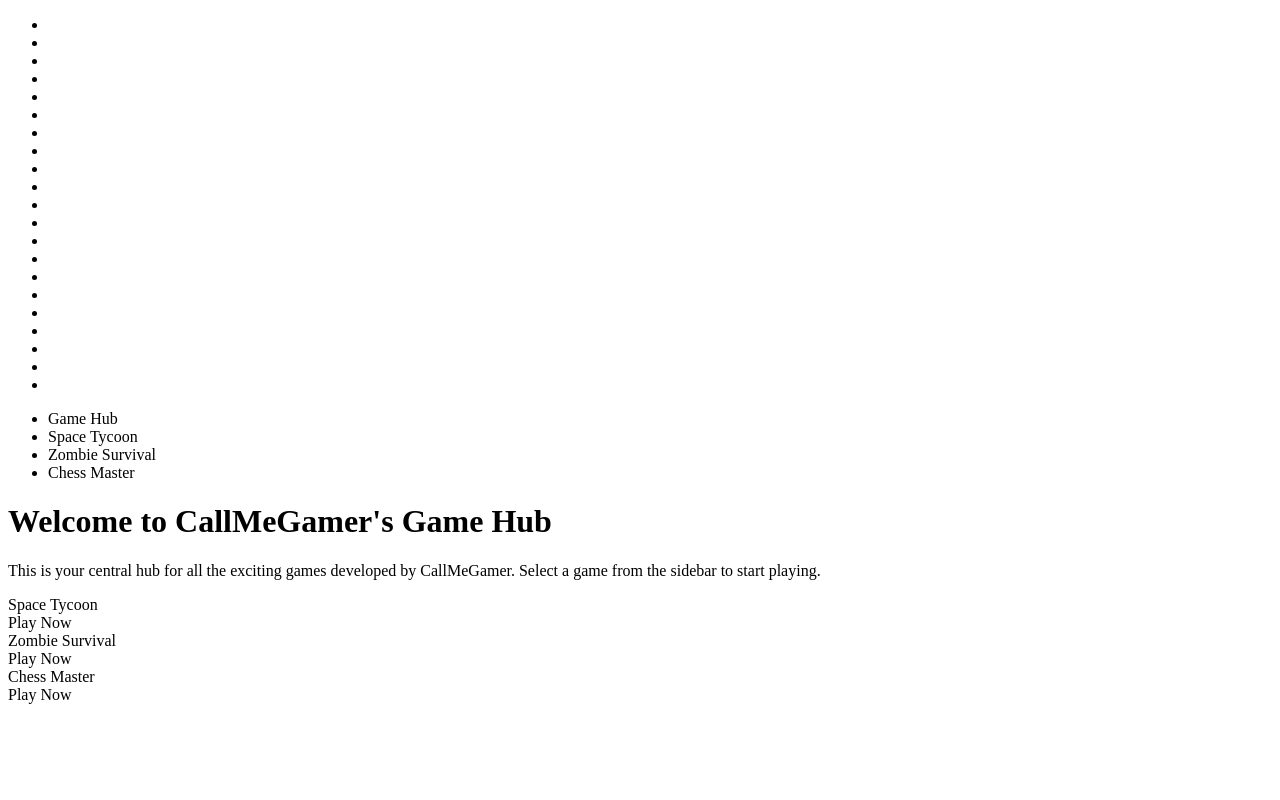
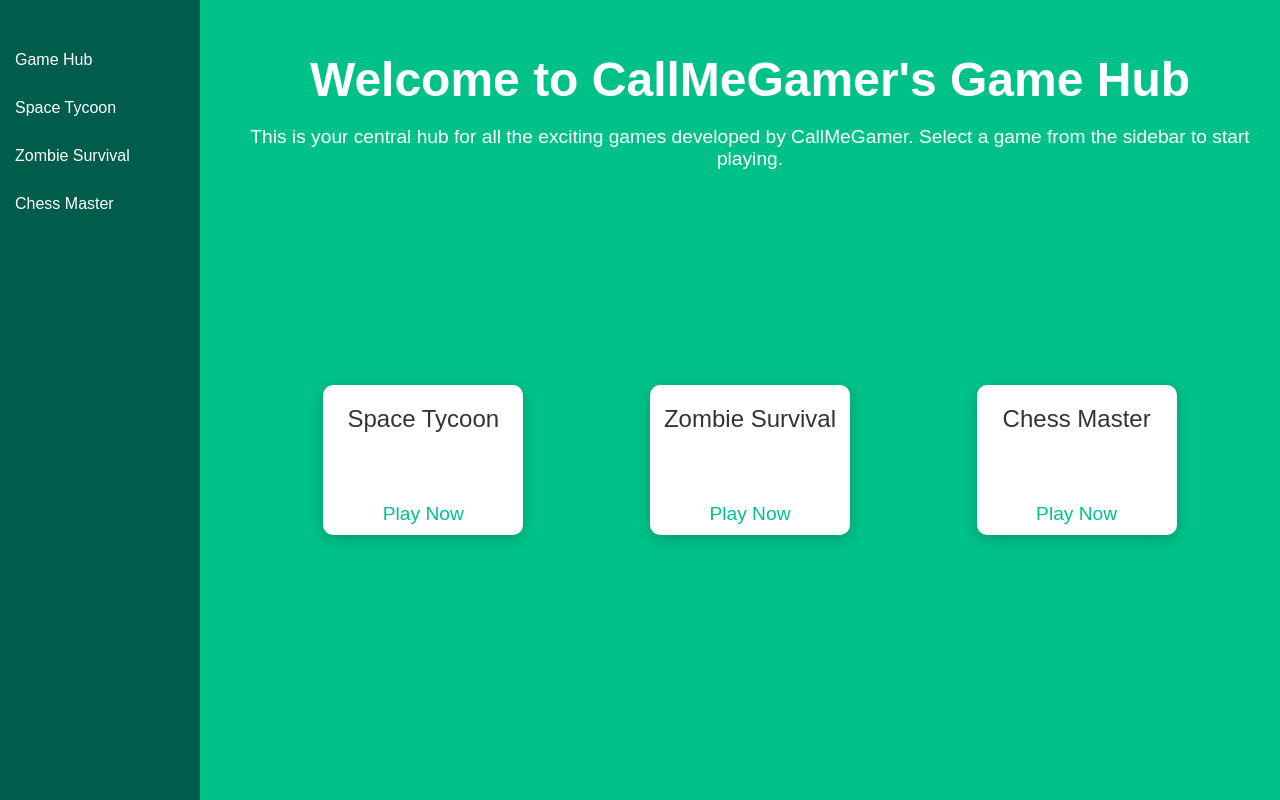
Before and after one commit to CallMeGamer/callmegamer.github.io, a plain HTML site: page index.html in a window 1280 px wide. Drawn offline with Linux system fonts and the light colour scheme.

Commit message:
Update styles.css

```diff
--- a/styles.css
+++ b/styles.css
@@ -1,67 +1,132 @@
-<!DOCTYPE html>
-<html lang="en">
-<head>
-    <meta charset="UTF-8">
-    <meta name="viewport" content="width=device-width, initial-scale=1.0">
-    <title>Game Hub</title>
-    <link rel="stylesheet" href="styles.css">
-</head>
-<body>
-    <ul class="background">
-        <li></li>
-        <li></li>
-        <li></li>
-        <li></li>
-        <li></li>
-        <li></li>
-        <li></li>
-        <li></li>
-        <li></li>
-        <li></li>
-        <li></li>
-        <li></li>
-        <li></li>
-        <li></li>
-        <li></li>
-        <li></li>
-        <li></li>
-        <li></li>
-        <li></li>
-        <li></li>
-        <li></li>
-    </ul>
+/* General Styling */
+body {
+    margin: 0;
+    font-family: Arial, sans-serif;
+    overflow-x: hidden;
+    background: #00c288; /* Background fallback */
+    color: #fff;
+}
 
-    <div class="navbar">
-        <ul>
-            <li onclick="window.location='#';">Game Hub</li>
-            <li onclick="window.location='spacetycoon';">Space Tycoon</li>
-            <li onclick="window.location='zombie';">Zombie Survival</li>
-            <li onclick="window.location='chess';">Chess Master</li>
-        </ul>
-    </div>
+ul.background {
+    position: fixed;
+    width: 100vw;
+    height: 100vh;
+    top: 0;
+    left: 0;
+    margin: 0;
+    padding: 0;
+    background: #00c288;
+    overflow: hidden;
+    z-index: -1;
+}
 
-    <div class="content">
-        <h1 class="title">Welcome to CallMeGamer's Game Hub</h1>
-        <p class="description">
-            This is your central hub for all the exciting games developed by CallMeGamer. Select a game from the sidebar to start playing.
-        </p>
+ul.background li {
+    position: absolute;
+    width: 10px;
+    height: 10px;
+    border: solid 1px #00ae7a;
+    transform-origin: top left;
+    transform: scale(0) rotate(0deg) translate(-50%, -50%);
+    animation: cube 18s ease-in forwards infinite;
+}
 
-        <div class="container">
-            <div class="card" onclick="window.location='spacetycoon';">
-                <div class="title">Space Tycoon</div>
-                <div class="more">Play Now</div>
-            </div>
-            <div class="card" onclick="window.location='zombie';">
-                <div class="title">Zombie Survival</div>
-                <div class="more">Play Now</div>
-            </div>
-            <div class="card" onclick="window.location='chess';">
-                <div class="title">Chess Master</div>
-                <div class="more">Play Now</div>
-            </div>
-        </div>
-    </div>
+@keyframes cube {
+    from {
+        transform: scale(0) rotate(0deg) translate(-50%, -50%);
+        opacity: 1;
+    }
+    to {
+        transform: scale(20) rotate(960deg) translate(-50%, -50%);
+        opacity: 0;
+    }
+}
 
-    <script src="scripts.js"></script>
-</body>
-</html>
+/* Navbar Styling */
+.navbar {
+    position: fixed;
+    left: 0;
+    top: 0;
+    height: 100%;
+    width: 200px;
+    background-color: #005c4b;
+    display: flex;
+    flex-direction: column;
+    padding-top: 20px;
+    z-index: 1;
+}
+
+.navbar ul {
+    list-style-type: none;
+    padding: 0;
+}
+
+.navbar ul li {
+    padding: 15px;
+    color: white;
+    cursor: pointer;
+    transition: background-color 0.3s;
+}
+
+.navbar ul li:hover {
+    background-color: #009f68;
+}
+
+/* Main Content Styling */
+.content {
+    margin-left: 220px;
+    padding: 20px;
+    text-align: center;
+}
+
+.title {
+    font-size: 3em;
+    margin-bottom: 10px;
+}
+
+.description {
+    font-size: 1.2em;
+    margin-bottom: 30px;
+}
+
+/* Game Cards */
+.container {
+    display: flex;
+    justify-content: space-around;
+    align-items: center;
+    height: 60vh;
+    padding: 20px;
+}
+
+.card {
+    background: #fff;
+    border-radius: 10px;
+    box-shadow: 0 4px 15px rgba(0, 0, 0, 0.2);
+    width: 200px;
+    height: 150px;
+    overflow: hidden;
+    position: relative;
+    cursor: pointer;
+    transition: transform 0.3s ease-in-out, box-shadow 0.3s ease-in-out;
+}
+
+.card:hover {
+    transform: scale(1.1);
+    box-shadow: 0 8px 30px rgba(0, 0, 0, 0.3);
+}
+
+.card .title {
+    font-size: 1.5em;
+    text-align: center;
+    margin: 20px 0;
+    color: #333;
+}
+
+.card .more {
+    font-size: 1.2em;
+    text-align: center;
+    position: absolute;
+    bottom: 10px;
+    left: 0;
+    right: 0;
+    color: #00c288;
+}
```
